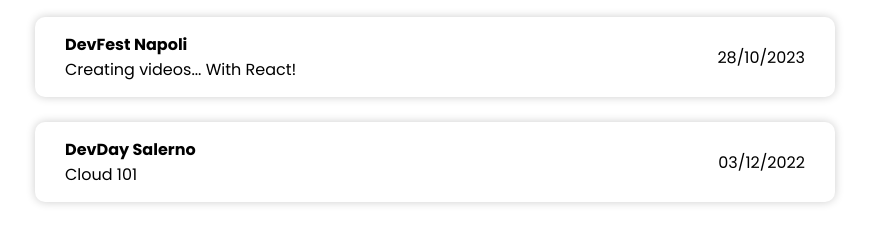
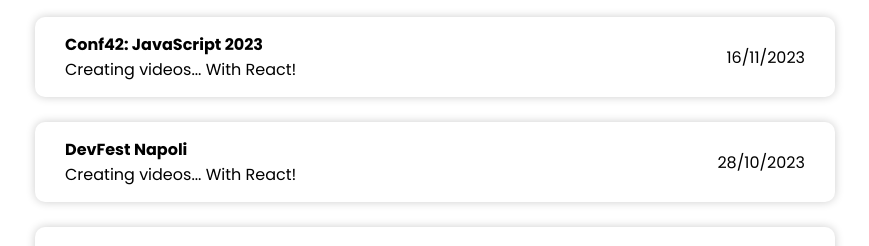
Before and after one commit to alfonsograziano/ag-website, a Next.js app: page / in a window 1280 px wide. Shown: the part 780-1026 px from the top of the page, without its empty margins (205-1074 px from the left). Built offline with nearby package versions, Linux system fonts and the light colour scheme.

Commit message:
Minor fix + new talk confirmed

```diff
--- a/app/talk/page.jsx
+++ b/app/talk/page.jsx
@@ -17,6 +17,11 @@
     name: "Create videos... with React! [IT]",
     slug: "create_videos_it",
   },
+  {
+    id: "2PACX-1vTcPZYPQB9_bTC5IZI93bY23gBC_0c4Yz0xs6uaGeZDTFTKuu0GBULpi2eJNVsavvRf3QJK7TWjG4e6",
+    name: "Cloud 101 [IT]",
+    slug: "cloud_101",
+  },
 ];
 
 export default async function Talks() {
--- a/components/oneDay/index.jsx
+++ b/components/oneDay/index.jsx
@@ -9,10 +9,9 @@
       <iframe
         src="https://www.youtube.com/embed/T8lIr6OX1JI?si=9NmBDuaSLdwGV75u"
         title="One day in the life of a Software Engineer in ITALY 🇮🇹🍕🍝"
-        frameborder="0"
         className={styles.video}
         allow="accelerometer; autoplay; clipboard-write; encrypted-media; gyroscope; picture-in-picture; web-share"
-        allowfullscreen
+        allowFullScreen
         loading="lazy"
       ></iframe>
     </section>
--- a/components/talks/index.jsx
+++ b/components/talks/index.jsx
@@ -18,6 +18,11 @@
 const buildDate = (day, month, year) => new Date(year, month - 1, day);
 
 const talks = [
+  {
+    eventName: "Conf42: JavaScript 2023",
+    talkTitle: "Creating videos... With React!",
+    date: buildDate(16, 11, 2023),
+  },
   {
     eventName: "DevFest Napoli",
     talkTitle: "Creating videos... With React!",
```
